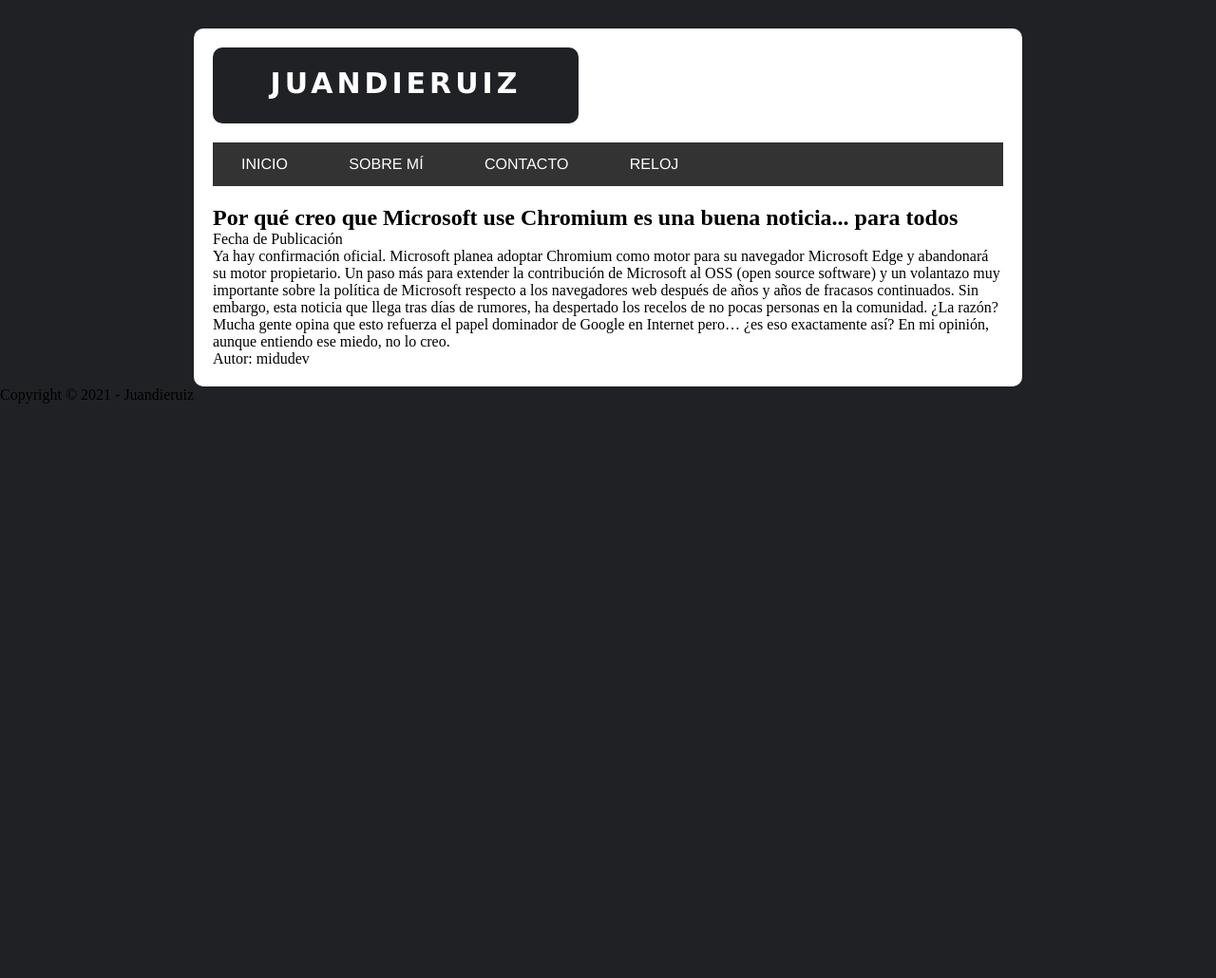
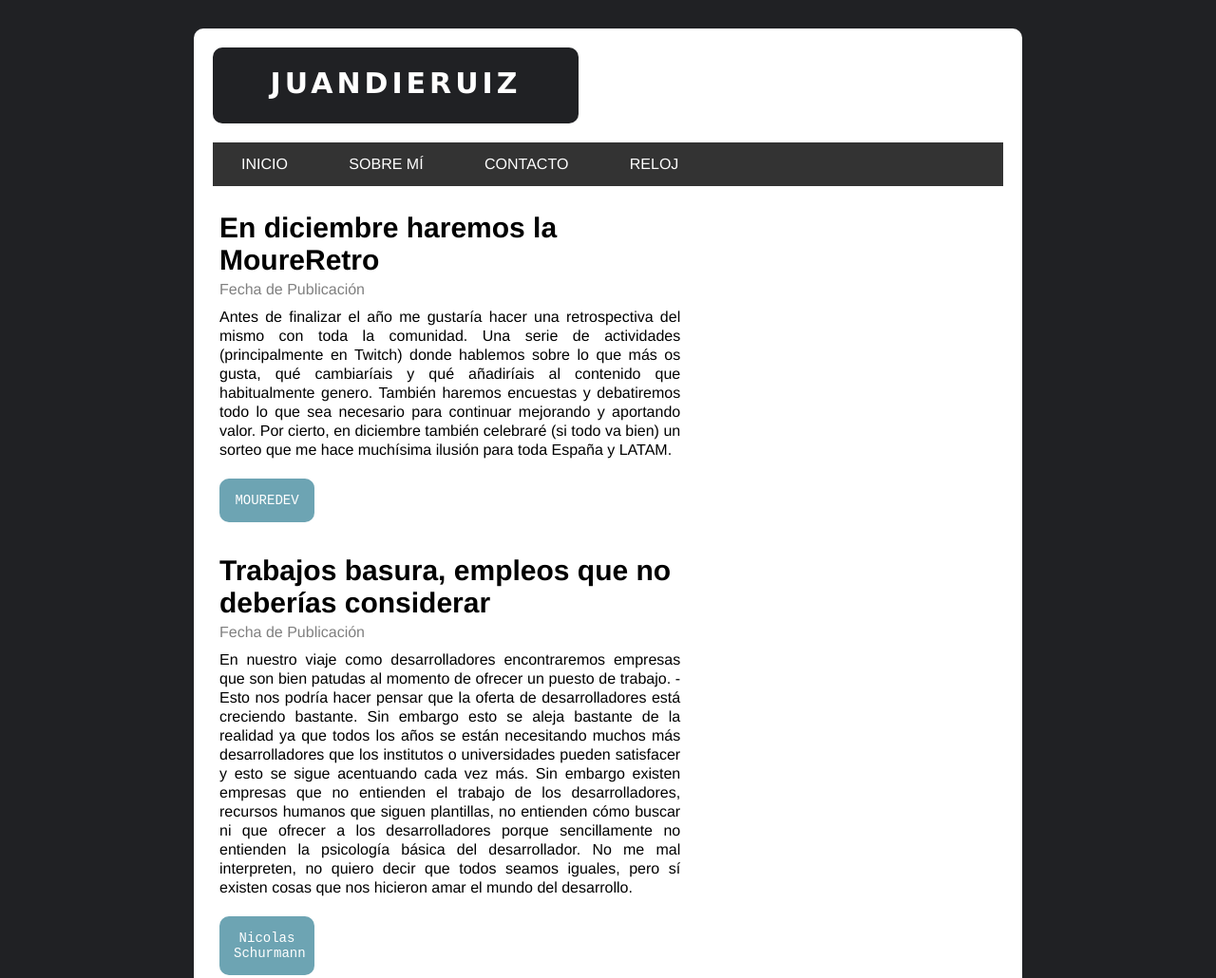
Before and after one commit to Juandieruiz/Space-devs-blog, a plain HTML site: page index.html in a window 1280 px wide. Shown: the top 1030 px of the page at 95% size. Before the commit the page ends 800 px from the top, so only its background shows below. Drawn offline with Linux system fonts and the light colour scheme.

Commit message:
Maquetacion articulos

```diff
--- a/css/styles.css
+++ b/css/styles.css
@@ -74,3 +74,45 @@
     padding-left: 30px;
     padding-right: 30px;
 }
+
+#posts{
+    width: 60%;
+    float: left;
+    font-family: Helvetica, Arial;
+}
+
+.post{
+    padding: 7px;
+}
+.post h2{
+    font-size: 30px;
+    color: black;
+}
+
+.post .date{
+    display: block;
+    color: gray;
+    margin-top: 5px;
+}
+
+.post p{
+    margin-top: 10px;
+    margin-bottom: 20px;
+    line-height: 20px;
+    text-align: justify;
+}
+
+.button-autor{
+    font-family: 'Courier New', Courier, monospace;
+    font-size: 14px;
+    text-align: center;
+    padding: 15px;
+    background: rgb(109,164,179);
+    color: white;
+    text-decoration: none;
+    margin-top: 10px;
+    border-radius: 10px;
+    display: block;
+    width: 70px;
+    margin-bottom: 20px;
+}
--- a/index.html
+++ b/index.html
@@ -40,8 +40,29 @@
         <section id="content">
             <div id="posts">
                 <article class="post">
+                    <h2>En diciembre haremos la MoureRetro</h2>
+                    <span class="date">Fecha de Publicación</span>
+                    <p> Antes de finalizar el año me gustaría hacer una retrospectiva del mismo con toda la comunidad. Una serie de actividades
+                        (principalmente en Twitch) donde hablemos sobre lo que más os gusta, qué cambiaríais y qué añadiríais al contenido que habitualmente genero.
+                        También haremos encuestas y debatiremos todo lo que sea necesario para continuar mejorando y aportando valor.
+                        Por cierto, en diciembre también celebraré (si todo va bien) un sorteo que me hace muchísima ilusión para toda España y LATAM.</p>
+                    <a href="https://moure.dev/" class="button-autor" target="_blank">MOUREDEV</a>
+                </article>
+                <article class="post">
+                    <h2>Trabajos basura, empleos que no deberías considerar</h2>
+                    <span class="date">Fecha de Publicación</span>
+                    <p> En nuestro viaje como desarrolladores encontraremos empresas que son bien patudas al momento de ofrecer un puesto de trabajo.
+                        - Esto nos podría hacer pensar que la oferta de desarrolladores está creciendo bastante. Sin embargo esto se aleja bastante de la realidad
+                        ya que todos los años se están necesitando muchos más desarrolladores que los institutos o universidades pueden satisfacer y esto se sigue acentuando cada vez más.
+                        Sin embargo existen empresas que no entienden el trabajo de los desarrolladores, recursos humanos que siguen plantillas, no entienden cómo buscar ni que ofrecer
+                        a los desarrolladores porque sencillamente no entienden la psicología básica del desarrollador. No me mal interpreten, no quiero decir que todos seamos iguales,
+                        pero sí existen cosas que nos hicieron amar el mundo del desarrollo.
+                    </p>
+                    <a href="https://www.nicolas-schurmann.com/" class="button-autor" target="_blank">Nicolas Schurmann</a>
+                </article>
+                <article class="post">
                     <h2>Por qué creo que Microsoft use Chromium es una buena noticia... para todos</h2>
-                    <span>Fecha de Publicación</span>
+                    <span class="date">Fecha de Publicación</span>
                     <p> Ya hay confirmación oficial. Microsoft planea adoptar Chromium como motor para su navegador Microsoft Edge
                         y abandonará su motor propietario. Un paso más para extender la contribución de Microsoft al OSS (open source software)
                         y un volantazo muy importante sobre la política de Microsoft respecto a los navegadores web después de años y
@@ -50,14 +71,18 @@
                         en la comunidad. ¿La razón? Mucha gente opina que esto refuerza el papel dominador de Google en Internet pero…
                         ¿es eso exactamente así? En mi opinión, aunque entiendo ese miedo, no lo creo.
                     </p>
-                    <span>Autor: midudev</span>
+                    <a href="https://midu.dev/" class="button-autor" target="_blank">MIDUDEV</a>
                 </article>
             </div>
+
 
         <!-- SideBar -->
         <aside id="sidebar">
 
         </aside>
+
+        <div class="clearfix"></div>
+
         </section>
     </section>
 
```
